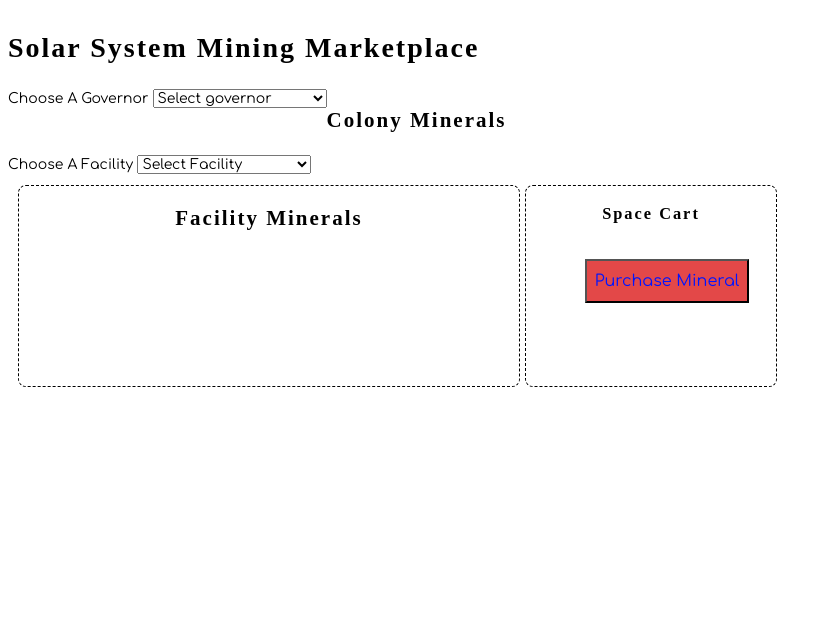
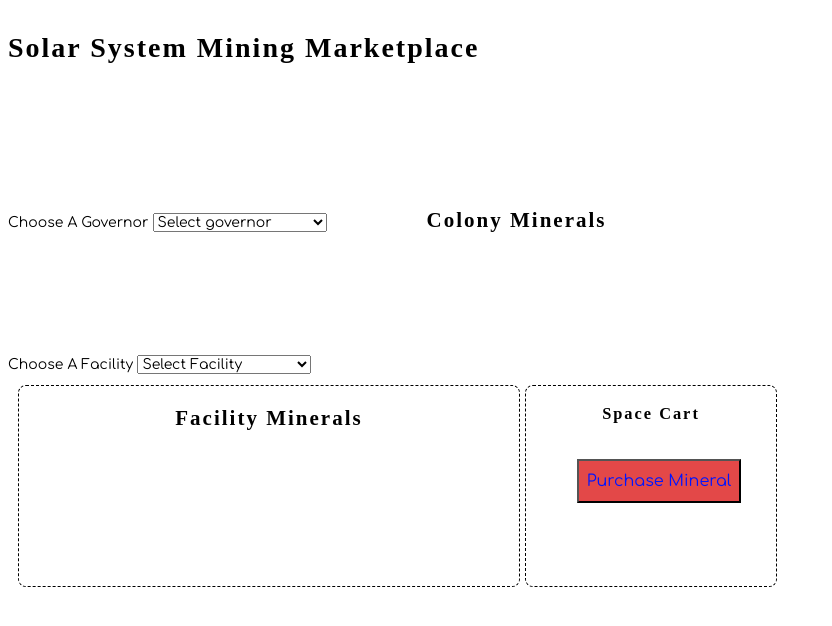
Before and after one commit to nss-day-cohort-54/exomine-group-project-frigid-titans, a plain HTML site: page index.html in a window 1280 px wide. Shown: the whole page, without its empty margins (0-832 px from the left). Drawn offline with Linux system fonts and the light colour scheme; a web font is replaced by a local one.

Commit message:
mvp css featuresadded

```diff
--- a/styles/details.css
+++ b/styles/details.css
@@ -7,6 +7,7 @@
   display: flex;
   flex-direction: row;
   flex: 3;
+  align-items: baseline;
 }
 
 .provider__selection {
@@ -43,5 +44,5 @@
 
 .colony {
   display: flex;
-  /* flex */
+  margin: 100px;
 }
--- a/styles/main.css
+++ b/styles/main.css
@@ -13,6 +13,7 @@ textarea {
 	font-size: 14px;
 	line-height: 1.5;
 
+
 }
 
 h1,h2,h3,h4,h5,h6 {
@@ -26,9 +27,10 @@ ul {
 }
 
 #purchase {
-    margin: 1rem 0 2rem 2rem;
+    margin: 1rem 0 1rem 1rem;
     padding: 0.5rem;
     background-color: rgb(227, 72, 72);
     color: rgb(0, 21, 255);
     font-size: 1rem;
+
 }
```
